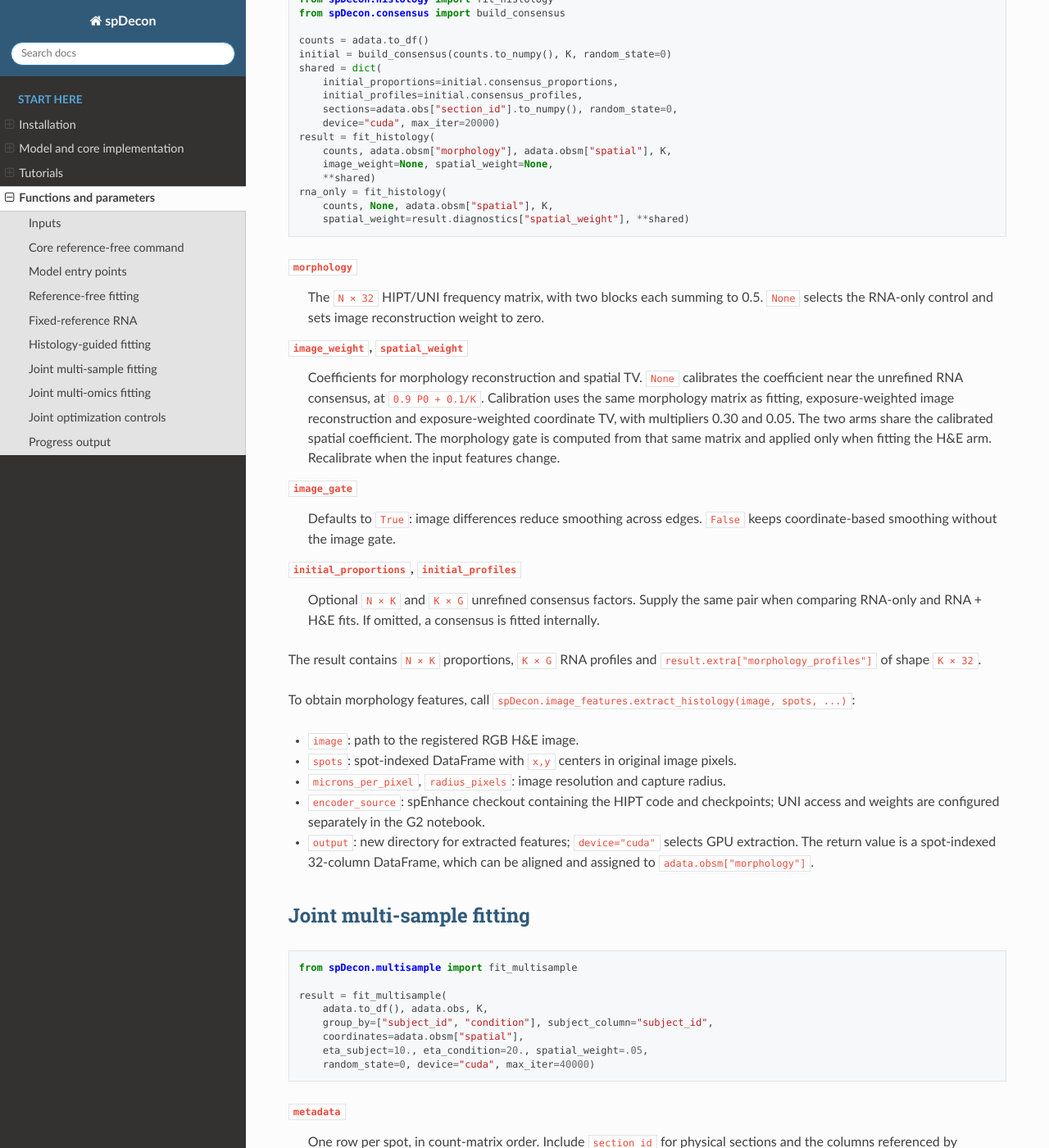
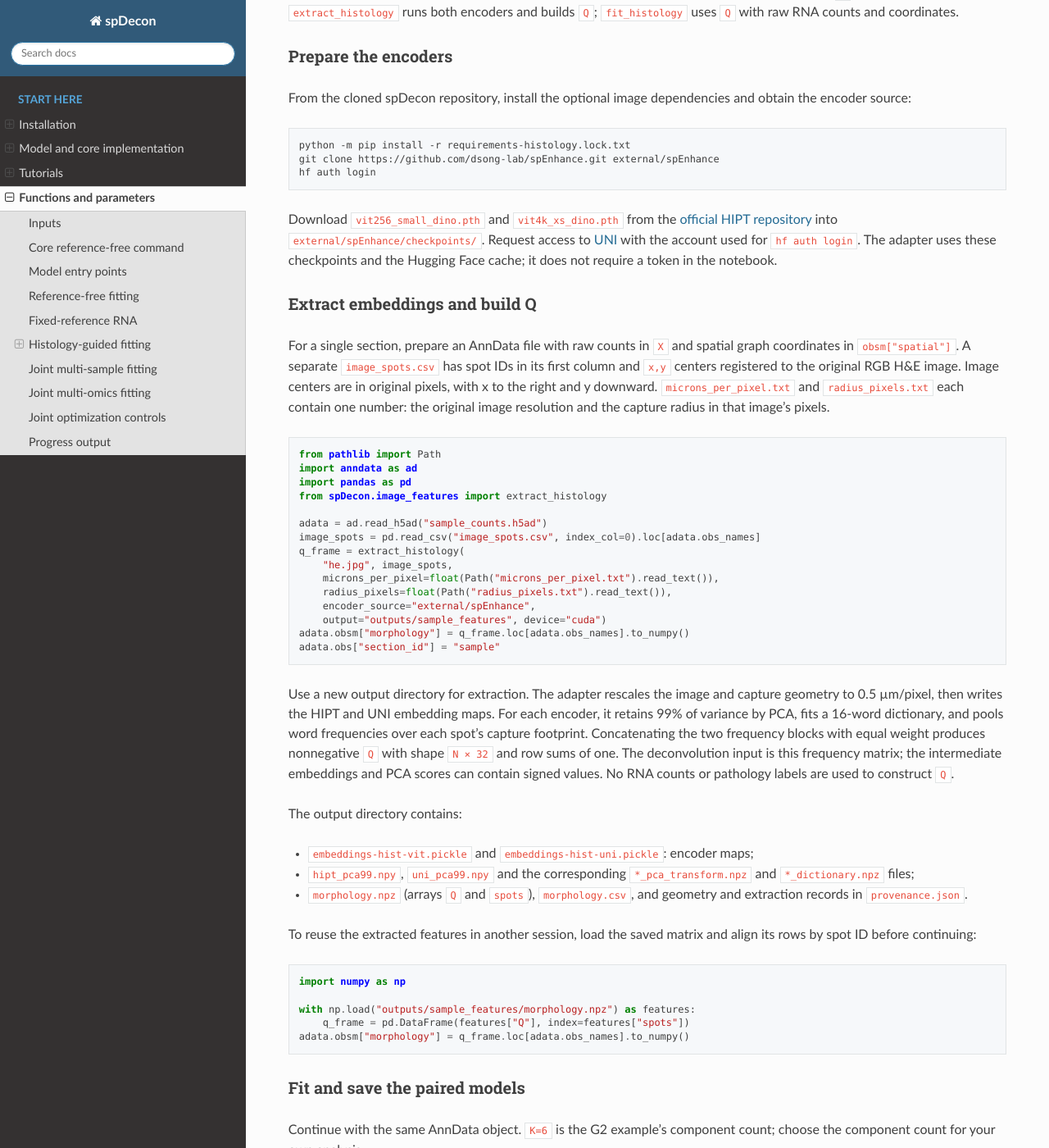
Before and after one commit to dsong-lab/spDecon, a Sphinx documentation site: the page built from docs/source/api.rst, in a window 1280 px wide and 1400 px high, scrolled down 2974 px. Shown: the whole window at 82% size. Built offline with Sphinx 7.4.7 and the Read the Docs theme 3.1.0, drawn with Linux system fonts in a browser that asks for light colours; pages that are not in the unit, such as notebooks, are missing from menus; some of the changed text lies outside the part shown.

Commit message:
Explain image embeddings through deconvolution and retain the existing data download

```diff
--- a/docs/source/api.rst
+++ b/docs/source/api.rst
@@ -141,11 +141,97 @@ per-cell yields and renormalizes each spot. Store the two outputs separately:
 Histology-guided fitting
 ------------------------
 
+The workflow is registered H&E → HIPT and UNI embeddings → spot-level morphology
+matrix ``Q`` → joint deconvolution. ``extract_histology`` runs both encoders and
+builds ``Q``; ``fit_histology`` uses ``Q`` with raw RNA counts and coordinates.
+
+Prepare the encoders
+~~~~~~~~~~~~~~~~~~~~
+
+From the cloned spDecon repository, install the optional image dependencies and
+obtain the encoder source:
+
+.. code-block:: bash
+
+   python -m pip install -r requirements-histology.lock.txt
+   git clone https://github.com/dsong-lab/spEnhance.git external/spEnhance
+   hf auth login
+
+Download ``vit256_small_dino.pth`` and ``vit4k_xs_dino.pth`` from the
+`official HIPT repository <https://github.com/mahmoodlab/HIPT>`_ into
+``external/spEnhance/checkpoints/``. Request access to
+`UNI <https://huggingface.co/MahmoodLab/UNI>`_ with the account used for
+``hf auth login``. The adapter uses these checkpoints and the Hugging Face cache;
+it does not require a token in the notebook.
+
+Extract embeddings and build Q
+~~~~~~~~~~~~~~~~~~~~~~~~~~~~~~
+
+For a single section, prepare an AnnData file with raw counts in ``X`` and spatial
+graph coordinates in ``obsm["spatial"]``. A separate ``image_spots.csv`` has spot
+IDs in its first column and ``x,y`` centers registered to the original RGB H&E
+image. Image centers are in original pixels, with x to the right and y downward.
+``microns_per_pixel.txt`` and ``radius_pixels.txt`` each contain one number: the
+original image resolution and the capture radius in that image's pixels.
+
+.. code-block:: python
+
+   from pathlib import Path
+   import anndata as ad
+   import pandas as pd
+   from spDecon.image_features import extract_histology
+
+   adata = ad.read_h5ad("sample_counts.h5ad")
+   image_spots = pd.read_csv("image_spots.csv", index_col=0).loc[adata.obs_names]
+   q_frame = extract_histology(
+       "he.jpg", image_spots,
+       microns_per_pixel=float(Path("microns_per_pixel.txt").read_text()),
+       radius_pixels=float(Path("radius_pixels.txt").read_text()),
+       encoder_source="external/spEnhance",
+       output="outputs/sample_features", device="cuda")
+   adata.obsm["morphology"] = q_frame.loc[adata.obs_names].to_numpy()
+   adata.obs["section_id"] = "sample"
+
+Use a new output directory for extraction. The adapter rescales the image and
+capture geometry to 0.5 µm/pixel, then writes the HIPT and UNI embedding maps.
+For each encoder, it retains 99% of variance by PCA, fits a 16-word dictionary,
+and pools word frequencies over each spot's capture footprint. Concatenating
+the two frequency blocks with equal weight produces nonnegative ``Q`` with
+shape ``N × 32`` and row sums of one. The deconvolution input is this frequency
+matrix; the intermediate embeddings and PCA scores can contain signed values.
+No RNA counts or pathology labels are used to construct ``Q``.
+
+The output directory contains:
+
+* ``embeddings-hist-vit.pickle`` and ``embeddings-hist-uni.pickle``: encoder maps;
+* ``hipt_pca99.npy``, ``uni_pca99.npy`` and the corresponding
+  ``*_pca_transform.npz`` and ``*_dictionary.npz`` files;
+* ``morphology.npz`` (arrays ``Q`` and ``spots``), ``morphology.csv``, and geometry
+  and extraction records in ``provenance.json``.
+
+To reuse the extracted features in another session, load the saved matrix and
+align its rows by spot ID before continuing:
+
+.. code-block:: python
+
+   import numpy as np
+
+   with np.load("outputs/sample_features/morphology.npz") as features:
+       q_frame = pd.DataFrame(features["Q"], index=features["spots"])
+   adata.obsm["morphology"] = q_frame.loc[adata.obs_names].to_numpy()
+
+Fit and save the paired models
+~~~~~~~~~~~~~~~~~~~~~~~~~~~~~~
+
+Continue with the same AnnData object. ``K=6`` is the G2 example's component
+count; choose the component count for your own analysis.
+
 .. code-block:: python
 
    from spDecon.histology import fit_histology
    from spDecon.consensus import build_consensus
 
+   K = 6
    counts = adata.to_df()
    initial = build_consensus(counts.to_numpy(), K, random_state=0)
    shared = dict(
@@ -160,6 +246,16 @@ Histology-guided fitting
    rna_only = fit_histology(
        counts, None, adata.obsm["spatial"], K,
        spatial_weight=result.diagnostics["spatial_weight"], **shared)
+   adata.obsm["spDecon_HE"] = result.proportions
+   adata.obsm["spDecon_RNA"] = rna_only.proportions
+   adata.varm["spDecon_HE_profiles"] = result.profiles.T
+   adata.write_h5ad("sample_spdecon.h5ad")
+
+Both arms start from the same unrefined RNA consensus. The H&E arm calibrates
+its coefficients with the supplied ``Q``; the RNA-only arm reuses its spatial
+coefficient. Replacing the extracted features therefore also recalibrates the
+image term. Inspect ``result.diagnostics`` and ``rna_only.diagnostics`` for the
+fitting status and final objective.
 
 ``morphology``
    The ``N × 32`` HIPT/UNI frequency matrix, with two blocks each summing to 0.5.
@@ -184,17 +280,8 @@ Histology-guided fitting
 The result contains ``N × K`` proportions, ``K × G`` RNA profiles and
 ``result.extra["morphology_profiles"]`` of shape ``K × 32``.
 
-To obtain morphology features, call
-``spDecon.image_features.extract_histology(image, spots, ...)``:
-
-* ``image``: path to the registered RGB H&E image.
-* ``spots``: spot-indexed DataFrame with ``x,y`` centers in original image pixels.
-* ``microns_per_pixel``, ``radius_pixels``: image resolution and capture radius.
-* ``encoder_source``: spEnhance checkout containing the HIPT code and checkpoints;
-  UNI access and weights are configured separately in the G2 notebook.
-* ``output``: new directory for extracted features; ``device="cuda"`` selects GPU
-  extraction. The return value is a spot-indexed 32-column DataFrame, which can
-  be aligned and assigned to ``adata.obsm["morphology"]``.
+The `G2 notebook <https://github.com/dsong-lab/spDecon/blob/main/tutorials/03_histology.ipynb>`_
+provides the registered image, inputs and executed plots for this workflow.
 
 Joint multi-sample fitting
 --------------------------
--- a/docs/source/installation.rst
+++ b/docs/source/installation.rst
@@ -28,7 +28,8 @@ with the last two commands above.
 Open ``tutorials/*.ipynb`` in your preferred Jupyter interface or VS Code and
 select this environment's Python kernel. The notebooks locate the repository
 root automatically. Their first data-loading cell downloads the complete example
-bundle from the versioned GitHub release if it is absent.
+bundle from GitHub if it is absent. To refresh an earlier G2 download, set
+``REFRESH_DATA=True`` in that notebook's loading cell once.
 
 **Saved outputs:** the default ``RUN_FIT=False`` loads complete previously fitted
 results and recomputes the tutorial metrics and plots. Change it to ``True`` to
```
Also changed, not shown: README.md (+5 -2 lines), tutorial_data/README.md, 4 other files.
